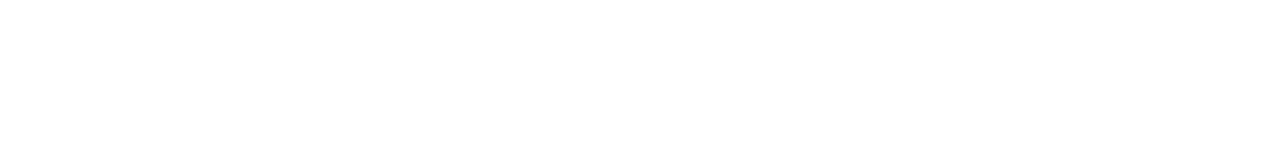
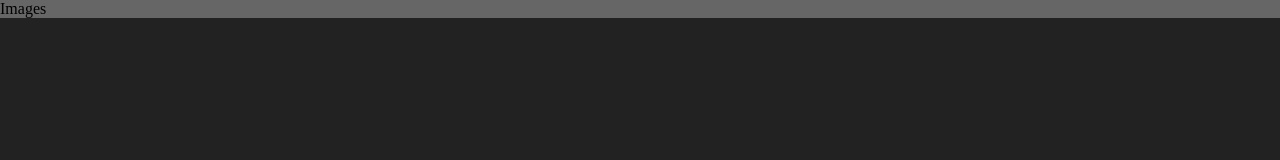
Before and after one commit to patdavid/patdavid.github.io, a plain HTML site: page index.html in a window 1280 px wide. Drawn offline with Linux system fonts and the light colour scheme.

Commit message:
Signed-off-by: Pat David <patdavid@src.gnome.org>

```diff
--- a/index.html
+++ b/index.html
@@ -1,6 +1,6 @@
 <html>
 <head></head>
-<body>
-<div style="background-color: #666; width: 100%"></div>
+<body style="padding: 0; margin: 0; background-color: #222;">
+<div style="background-color: #666; width: 100%">Images</div>
 </body>
 </html>
```
